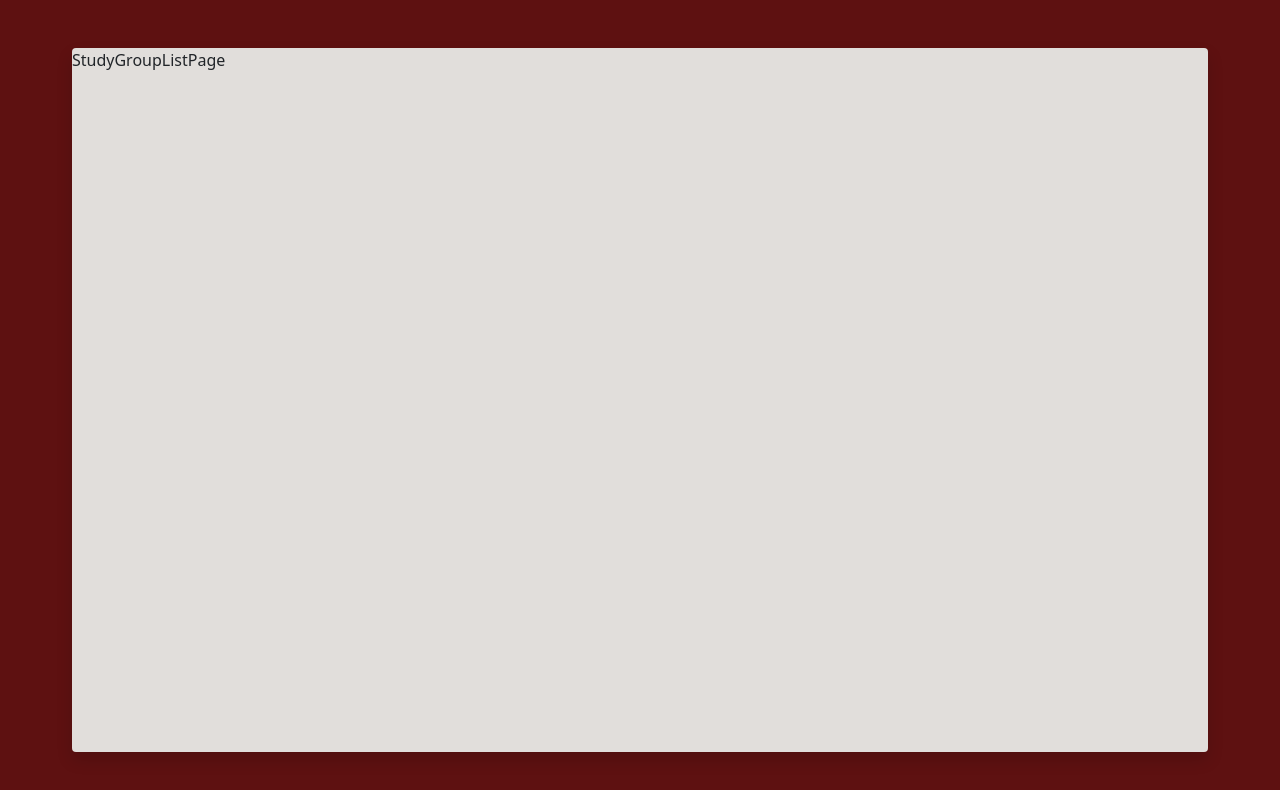
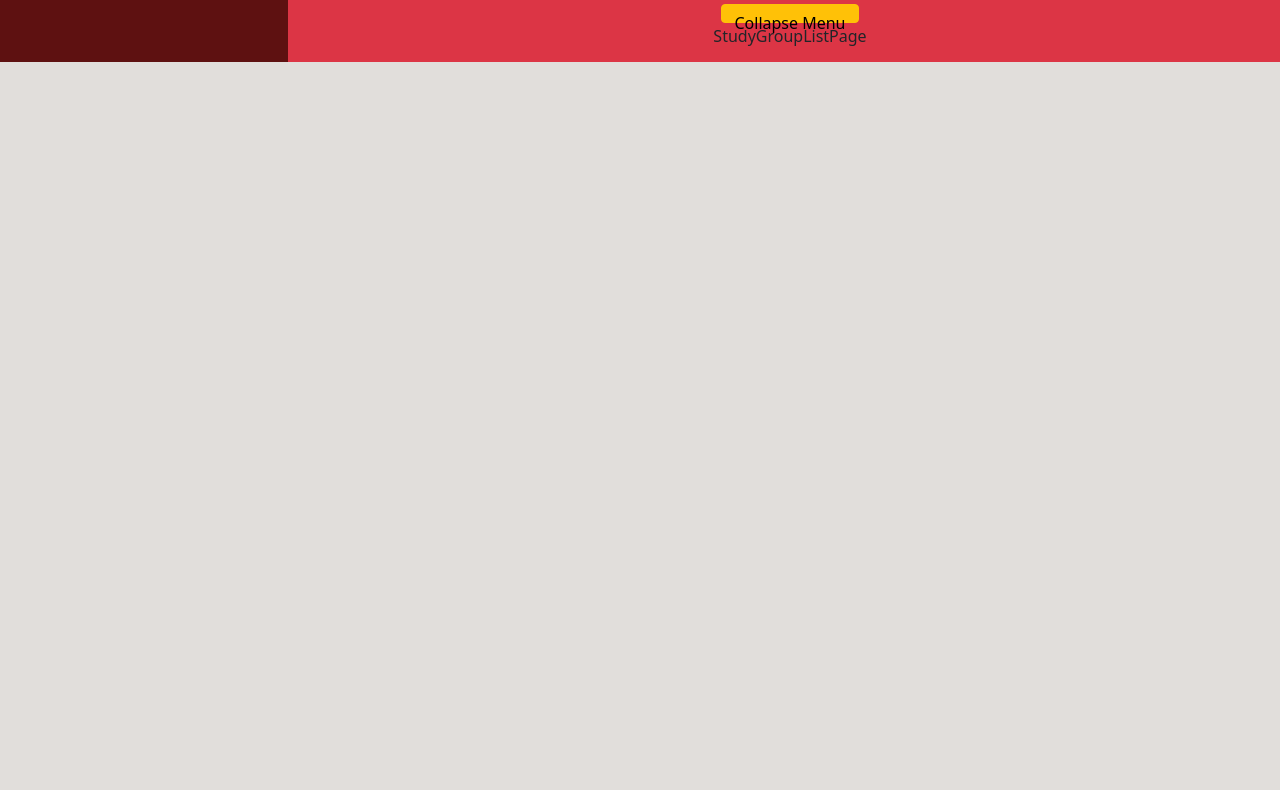
Before and after one commit to hugoamaralsantana/StudyGroupFinderUMass, a React (Create React App) app: page / in a window 1280 px wide. Shown: the top 790 px of the page. Built offline with nearby package versions, Linux system fonts and the light colour scheme.

Commit message:
UI Layout Brainstorm

```diff
--- a/src/components/Container.jsx
+++ b/src/components/Container.jsx
@@ -2,14 +2,29 @@ import MenuPage from './MenuPage';
 import StudyGroupListPage from './StudyGroupListPage';
 import NavBar from './NavBar'
 import { useState } from 'react';
+import styles from '../styles.scss'
 
 function Container(){
     const [currPage, setPage] = useState("studygrouplist");
     console.log(currPage);
     return(
-    <div className="h-100 w-100 d-flex position-absolute bg-primary px-4 py-3">
-        <div className="h-100 w-100 d-flex shadow rounded bg-secondary">
-            {(currPage === "studygrouplist" ? <StudyGroupListPage/> : <MenuPage/>)}
+    <div className="h-100 w-100 overflow-hidden d-flex position-absolute">
+        <div className="container-fluid bg-secondary p-0">
+            <div className="h-10 row">
+
+            </div>
+            <div className="row">
+                    <div className="sidemenu col-4 bg-primary">
+
+                    </div>
+                <div className="col bg-danger">
+                    <button class="btn btn-warning menuCollapse" type="button" data-toggle="collapse" data-target="#collapseMenu" aria-expanded="false" aria-controls="collapseMenu">
+                        Collapse Menu
+                    </button>
+
+                    {(currPage === "studygrouplist" ? <StudyGroupListPage/> : <MenuPage/>)}
+                </div>
+            </div>
         </div>
     </div>
     );
--- /dev/null
+++ b/src/styles.scss
@@ -0,0 +1,8 @@
+.sidemenu {
+    max-width: 300px;
+}
+
+.menuCollapse{
+    height: 30%;
+    width: auto;
+}
```
